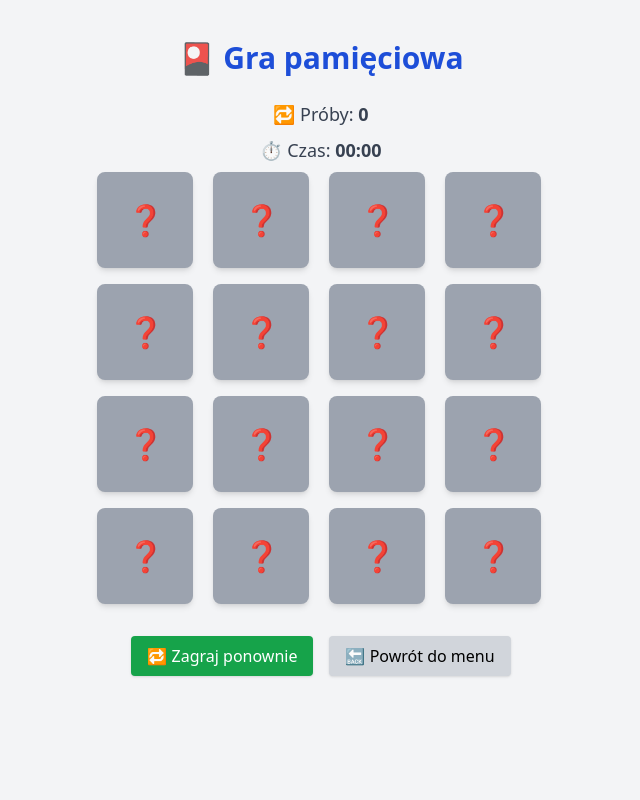
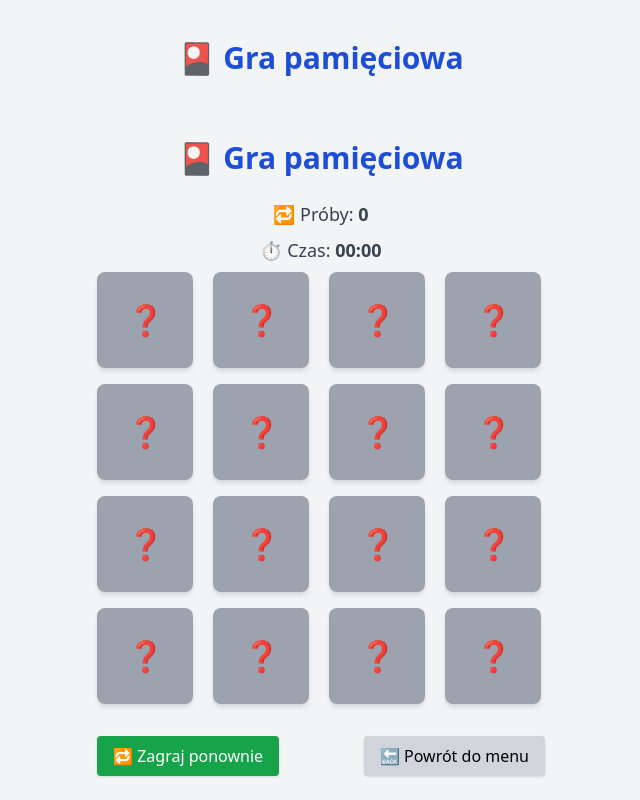
Before and after one commit to Kornetas/memory-game, a React (Vite) app: page / in a window 1280 px wide. Both pictures are taken after a click on the button "Start". Shown: the top 800 px of the page, without its empty margins (319-959 px from the left). Built offline with nearby package versions, Linux system fonts and the light colour scheme.

Commit message:
extract GameBoard into separate component

```diff
--- a/src/App.jsx
+++ b/src/App.jsx
@@ -1,8 +1,7 @@
 import { useEffect, useState } from "react";
-import Card from "./components/Card/Card";
 import { generateDeck } from "./utils/generateDeck";
-import { formatTime } from "./utils/formatTime";
 import StartScreen from "./components/StartScreen";
+import GameBoard from "./components/GameBoard";
 
 function App() {
   const [cards, setCards] = useState(generateDeck);
@@ -144,54 +143,23 @@ function App() {
           <h1 className="text-3xl font-bold text-blue-700 mb-6">
             🎴 Gra pamięciowa
           </h1>
-
-          <p className="text-lg text-gray-700 mb-2">
-            🔁 Próby: <span className="font-semibold">{tries}</span>
-          </p>
-          <p className="text-lg text-gray-700 mb-2">
-            ⏱️ Czas: <span className="font-semibold">{formatTime(time)}</span>
-          </p>
-          {bestScore && (
-            <p className="text-sm text-gray-500 mb-4">
-              🏆 Najlepszy wynik:{" "}
-              <span className="font-semibold">{bestScore.tries}</span> prób,
-              <span className="font-semibold ml-1">
-                {formatTime(bestScore.time)}
-              </span>
-            </p>
-          )}
-
-          {hasWon && (
-            <div className="mb-4 p-4 bg-green-100 text-gray-700 rounded shadow">
-              🎉 Brawo! Wygrałeś!{" "}
-            </div>
-          )}
-
-          <div className="grid grid-cols-2 sm:grid-cols-4 gap-4 justify-center max-w-md mx-auto">
-            {cards.map((card) => (
-              <Card key={card.id} card={card} onClick={handleCardClick} />
-            ))}
-          </div>
-          <div className="flex justify-center gap-4 mt-8 ">
-            <button
-              onClick={() => {
-                setCards(generateDeck(difficulty));
-                resetGame();
-              }}
-              className="bg-green-600 hover:bg-green-700 text-white px-4 py-2 rounded shadow"
-            >
-              🔁 Zagraj ponownie
-            </button>
-
-            <button
-              onClick={() => {
-                setScreen("start");
-              }}
-              className="bg-gray-300 hover:bg-gray-400 px-4 py-2 rounded shadow"
-            >
-              🔙 Powrót do menu
-            </button>
-          </div>
+          <GameBoard
+            cards={cards}
+            firstCard={firstCard}
+            secondCard={secondCard}
+            bestScore={bestScore}
+            time={time}
+            tries={tries}
+            hasWon={hasWon}
+            difficulty={difficulty}
+            onCardClick={handleCardClick}
+            onReset={() => {
+              setCards(generateDeck(difficulty));
+              resetGame();
+            }}
+            onBackToMenu={() => setScreen("start")}
+          />
+          /
         </div>
       )}
     </>
--- /dev/null
+++ b/src/components/GameBoard.jsx
@@ -0,0 +1,68 @@
+import Card from "./Card";
+import { formatTime } from "../utils/formatTime";
+
+function GameBoard({
+  cards,
+  bestScore,
+  time,
+  tries,
+  hasWon,
+  onCardClick,
+  onReset,
+  onBackToMenu,
+}) {
+  return (
+    <div className="min-h-screen bg-gray-100 text-center py-10 px-4">
+      <h1 className="text-3xl font-bold text-blue-700 mb-6">
+        🎴 Gra pamięciowa
+      </h1>
+
+      <p className="text-lg text-gray-700 mb-2">
+        🔁 Próby: <span className="font-semibold">{tries}</span>
+      </p>
+      <p className="text-lg text-gray-700 mb-2">
+        ⏱️ Czas: <span className="font-semibold">{formatTime(time)}</span>
+      </p>
+
+      {bestScore && (
+        <p className="text-sm text-gray-500 mb-4">
+          🏆 Najlepszy wynik:{" "}
+          <span className="font-semibold">{bestScore.tries}</span> prób,
+          <span className="font-semibold ml-1">
+            {formatTime(bestScore.time)}
+          </span>
+        </p>
+      )}
+
+      {hasWon && (
+        <div className="mb-4 p-4 bg-green-100 text-gray-700 rounded shadow">
+          🎉 Brawo! Wygrałeś!
+        </div>
+      )}
+
+      <div className="grid grid-cols-2 sm:grid-cols-4 gap-4 justify-center max-w-md mx-auto">
+        {cards.map((card) => (
+          <Card key={card.id} card={card} onClick={onCardClick} />
+        ))}
+      </div>
+
+      <div className="flex justify-between w-full max-w-md mt-8 mx-auto">
+        <button
+          onClick={() => onReset()}
+          className="bg-green-600 hover:bg-green-700 text-white px-4 py-2 rounded shadow"
+        >
+          🔁 Zagraj ponownie
+        </button>
+
+        <button
+          onClick={() => onBackToMenu()}
+          className="bg-gray-300 hover:bg-gray-400 px-4 py-2 rounded shadow"
+        >
+          🔙 Powrót do menu
+        </button>
+      </div>
+    </div>
+  );
+}
+
+export default GameBoard;
```
Also changed, not shown: src/components/Card.jsx (renamed from src/components/Card/Card.jsx).
